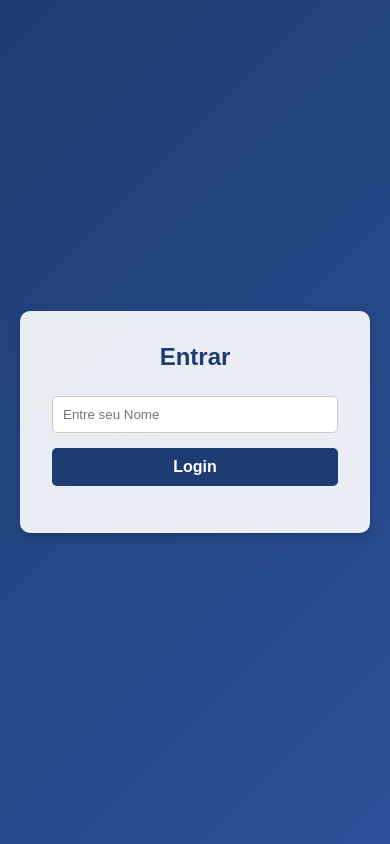
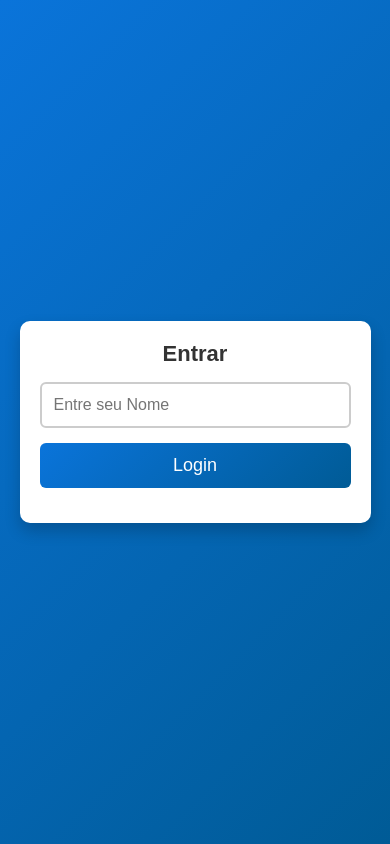
Before and after one commit to Grupo-de-EC/Dev_Choice, a PHP site: page /Login.html in a window 390 px wide. Run offline with PHP 8.4, Linux system fonts and the light colour scheme.

Commit message:
Login.css

```diff
--- a/Login.css
+++ b/Login.css
@@ -1,73 +1,135 @@
-/* Reset básico */
 * {
   margin: 0;
   padding: 0;
   box-sizing: border-box;
-  font-family: "Arial", sans-serif;
+  font-family: Arial, sans-serif;
 }
 
+/* Layout da Página */
 body {
-  background: linear-gradient(135deg, #1e3c72, #2a5298);
   display: flex;
   justify-content: center;
   align-items: center;
   height: 100vh;
+  background: linear-gradient(135deg, #0a74da, #005b96);
+  position: relative;
 }
 
-.login-container {
-  background: rgba(255, 255, 255, 0.9);
-  padding: 2rem;
-  border-radius: 10px;
-  box-shadow: 0 4px 8px rgba(0, 0, 0, 0.2);
-  text-align: center;
-  max-width: 350px;
-  width: 100%;
+/* Botão de Login para Administrador */
+.admin-button {
+  position: absolute;
+  top: 20px;
+  right: 20px;
+}
+.admin-button button {
+  background-color: #d9534f;
+  color: white;
+  border: none;
+  padding: 10px 15px;
+  border-radius: 8px;
+  cursor: pointer;
+  font-size: 14px;
+  transition: background 0.3s ease, transform 0.2s ease;
+}
+.admin-button button:hover {
+  background-color: #c9302c;
+  transform: scale(1.05);
 }
 
-.login-container h2 {
-  margin-bottom: 20px;
-  color: #1e3c72;
+/* Container de Login */
+.login-container {
+  background-color: white;
+  padding: 25px;
+  border-radius: 10px;
+  box-shadow: 0px 8px 16px rgba(0, 0, 0, 0.2);
+  width: 350px;
+  text-align: center;
+  animation: fadeIn 0.5s ease-in-out;
 }
 
+/* Animação de FadeIn */
+@keyframes fadeIn {
+  from {
+      opacity: 0;
+      transform: translateY(-10px);
+  }
+  to {
+      opacity: 1;
+      transform: translateY(0);
+  }
+}
+
+/* Título */
+h2 {
+  font-size: 26px;
+  margin-bottom: 15px;
+  color: #333;
+}
+
+/* Campos de Entrada */
 .input-group {
   margin-bottom: 15px;
   text-align: left;
 }
 
 .input-group label {
+  font-weight: bold;
   font-size: 14px;
-  font-weight: bold;
-  color: #333;
+  color: #555;
 }
 
-.input-group input {
+input[type="text"], input[type="password"] {
   width: 100%;
-  padding: 10px;
-  margin-top: 5px;
-  border: 1px solid #ccc;
-  border-radius: 5px;
-  transition: 0.3s;
+  padding: 12px;
+  font-size: 16px;
+  border: 2px solid #ccc;
+  border-radius: 6px;
+  transition: border-color 0.3s ease;
 }
 
-.input-group input:focus {
-  border-color: #1e3c72;
+input[type="text"]:focus, input[type="password"]:focus {
+  border-color: #0a74da;
   outline: none;
-  box-shadow: 0 0 5px rgba(30, 60, 114, 0.5);
 }
 
-.input-group a button {
+/* Botão de Login */
+button {
   width: 100%;
-  padding: 10px;
-  background: #1e3c72;
+  padding: 12px;
+  background: linear-gradient(135deg, #0a74da, #005b96);
   color: white;
-  font-size: 16px;
-  font-weight: bold;
   border: none;
-  border-radius: 5px;
+  border-radius: 6px;
+  font-size: 18px;
   cursor: pointer;
-  transition: 0.3s;
+  transition: background 0.3s ease, transform 0.2s ease;
 }
 
-.input-group a button:hover {
-  background: #2a5298;
+button:hover {
+  background: linear-gradient(135deg, #005b96, #003f6b);
+  transform: scale(1.05);
 }
+
+/* Centralizar reCAPTCHA */
+.g-recaptcha {
+  margin-top: 10px;
+  display: flex;
+  justify-content: center;
+}
+
+/* Responsividade para telas menores */
+@media (max-width: 400px) {
+  .login-container {
+      width: 90%;
+      padding: 20px;
+  }
+
+  .admin-button {
+      top: 10px;
+      right: 10px;
+  }
+
+  h2 {
+      font-size: 22px;
+  }
+}
```
